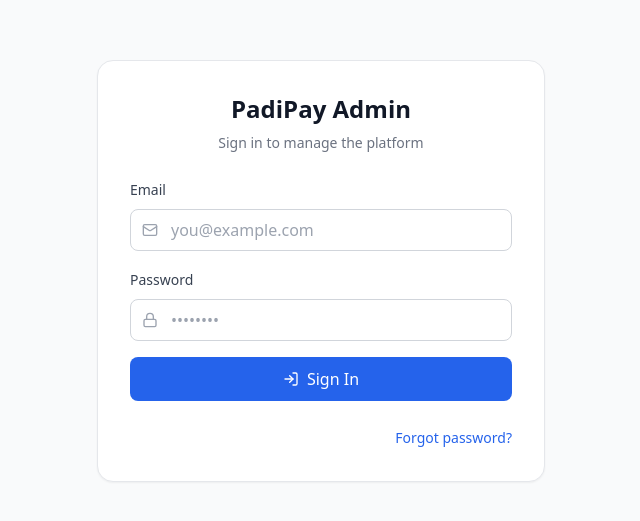
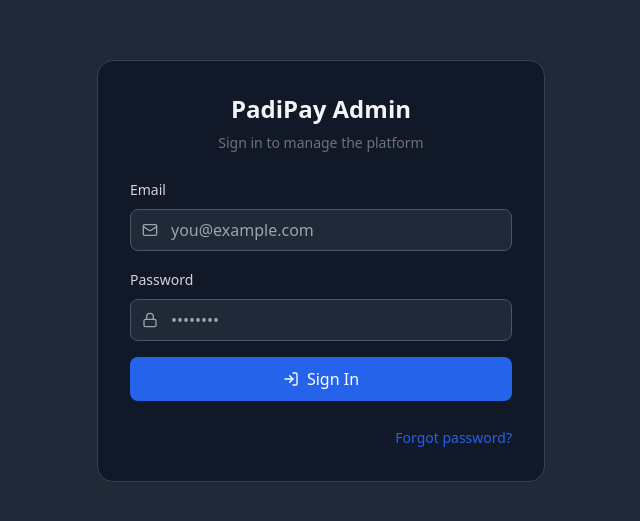
Before and after one commit to Mannyemmy/Padi-Pay-Admin, a Next.js app: page /login in a window 1280 px wide. Shown: the part 129-650 px from the top of the page, without its empty margins (319-959 px from the left). Built offline with nearby package versions, Linux system fonts and the light colour scheme; no server answers.

Commit message:
fix: Update default theme to dark in layout and ThemeProvider components

```diff
--- a/app/layout.tsx
+++ b/app/layout.tsx
@@ -22,8 +22,8 @@ export default function RootLayout({
   children: React.ReactNode;
 }>) {
   return (
-    <html lang="en">
-      <body className={`${inter.variable} font-sans antialiased bg-gray-50`}>
+    <html lang="en" className="dark">
+      <body className={`${inter.variable} font-sans antialiased dark:bg-gray-900`}>
         <ThemeProvider />
         <AuthProvider>
           <AppShell>{children}</AppShell>
--- a/components/ThemeProvider.tsx
+++ b/components/ThemeProvider.tsx
@@ -13,7 +13,7 @@ export function ThemeProvider() {
 
         // Apply theme
         const root = document.documentElement;
-        root.dataset.theme = settings.defaultTheme || 'light';
+        root.dataset.theme = settings.defaultTheme || 'dark';
 
         // Apply colors
         if (settings.primaryColor) {
@@ -33,9 +33,10 @@ export function ThemeProvider() {
         console.error('Failed to load theme settings:', err);
       }
     } else {
-      // Set default theme
+      // Set default theme to dark
       const root = document.documentElement;
-      root.dataset.theme = 'light';
+      root.dataset.theme = 'dark';
+      root.classList.add('dark');
       root.style.setProperty('--brand-primary', '#2563eb');
       root.style.setProperty('--brand-accent', '#10b981');
       root.style.setProperty('--ui-radius', '12px');
```
